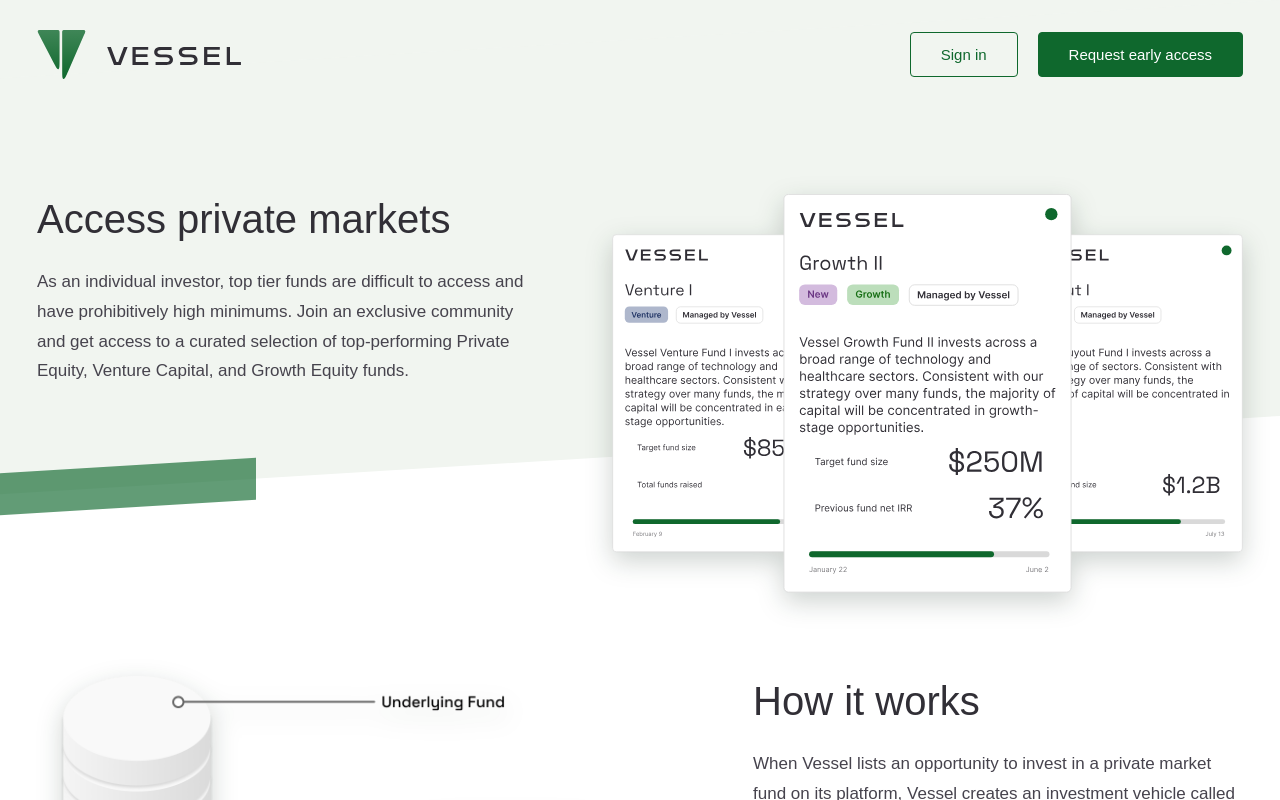
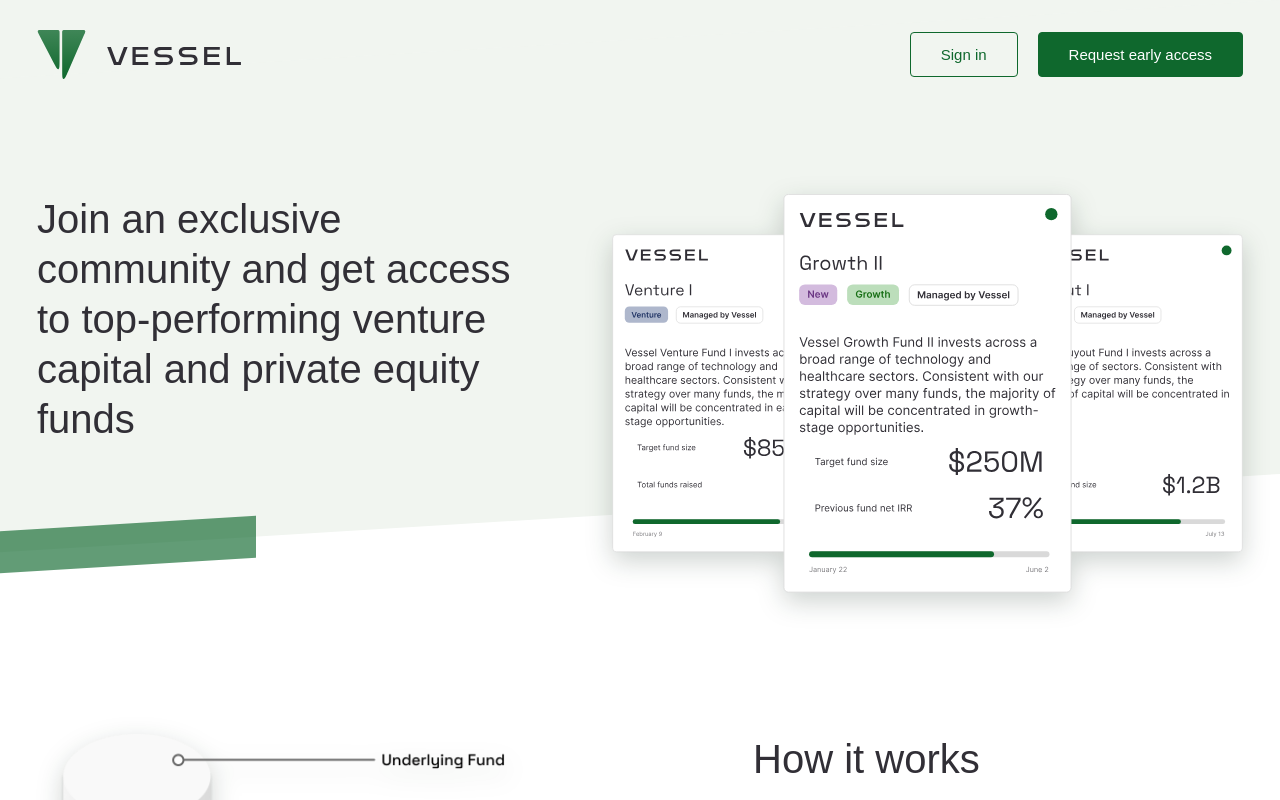
Before and after one commit to nebez/vesselfunds.com, a SvelteKit app: page / in a window 1280 px wide. Shown: the top 800 px of the page. Built offline with nearby package versions, Linux system fonts and the light colour scheme.

Commit message:
Change words

```diff
--- a/src/routes/+page.svelte
+++ b/src/routes/+page.svelte
@@ -20,10 +20,10 @@
 
             <section class="split">
                 <div class="intro-text">
-                    <h1>Access private markets</h1>
-                    <p>
+                    <h1>Join an exclusive community and get access to top-performing venture capital and private equity funds</h1>
+                    <!-- <p>
                         As an individual investor, top tier funds are difficult to access and have prohibitively high minimums. Join an exclusive community and get access to a curated selection of top-performing Private Equity, Venture Capital, and Growth Equity funds.
-                    </p>
+                    </p> -->
                 </div>
 
                 <div class="intro-img">
```
